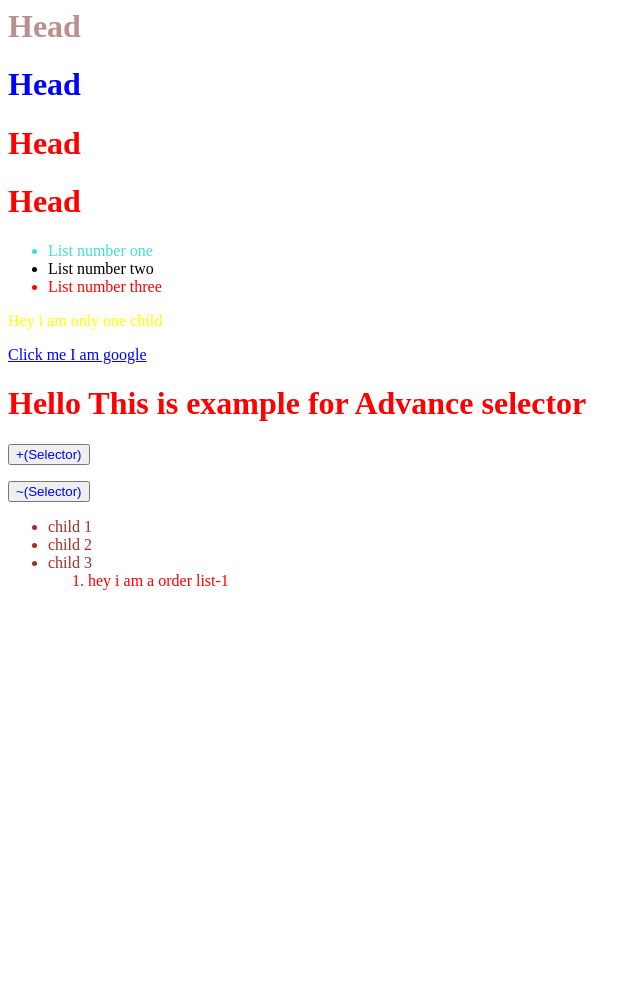
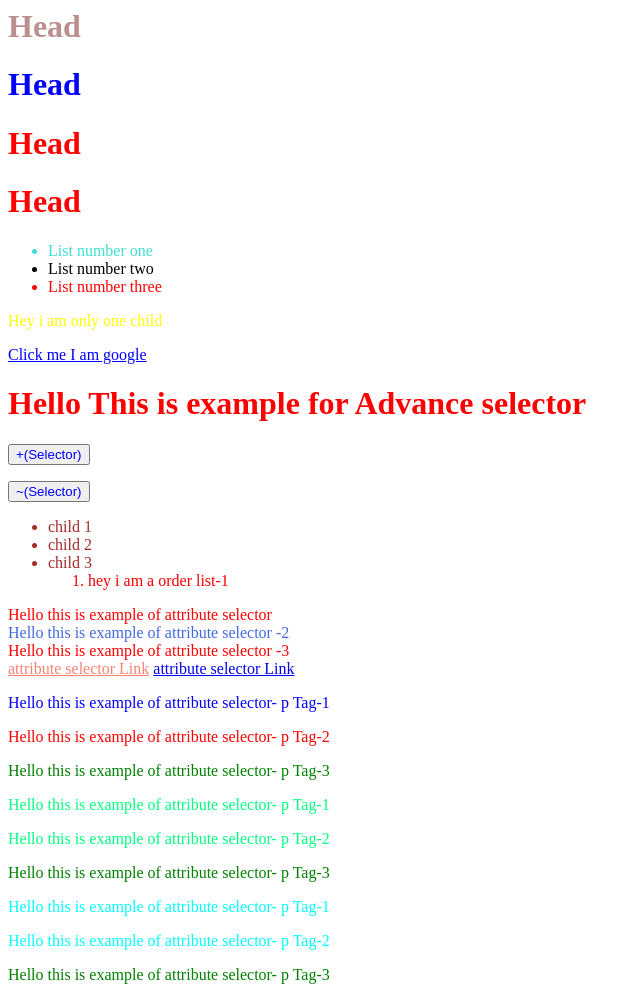
Before and after one commit to imtechieraj/CSS-Learning, a website: page index.html in a window 1280 px wide. Shown: the whole page, without its empty margins (0-641 px from the left). Before the commit the page ends 800 px from the top, so only its background shows below. Drawn offline with Linux system fonts and the light colour scheme.

Commit message:
Leared:Attribute selector

```diff
--- a/index.html
+++ b/index.html
@@ -46,6 +46,32 @@
     </ol>
    </ul>
     </div>
+    <span title="spanTitle">
+        Hello this is example of attribute selector
+    </span> <br>
+    <span title="spanTitle" alt="alter">
+        Hello this is example of attribute selector -2
+    </span><br>
+    <span title="spanTitle">
+        Hello this is example of attribute selector -3
+    </span><br>
+
+    <a href="http://google.com" target="_blank">attribute selector Link</a>
+    <a href="http://google.com">attribute selector Link</a>
+
+
+    <p title="Country India">Hello this is example of attribute selector- p Tag-1</p>
+    <p title="Country sriLanga">Hello this is example of attribute selector- p Tag-2</p>
+    <p title="Countrypakistan">Hello this is example of attribute selector- p Tag-3</p>
+
+    <p title="content-India">Hello this is example of attribute selector- p Tag-1</p>
+    <p title="content-sriLanga">Hello this is example of attribute selector- p Tag-2</p>
+    <p title="contentpakistan">Hello this is example of attribute selector- p Tag-3</p>
+
+    <p title="anyword-India">Hello this is example of attribute selector- p Tag-1</p>
+    <p title="anyword-sriLanga">Hello this is example of attribute selector- p Tag-2</p>
+    <p title="anywordpakistan">Hello this is example of attribute selector- p Tag-3</p>
+
 </body>
 
 </html>
--- a/style.css
+++ b/style.css
@@ -68,6 +68,55 @@ h1~button {
     color: brown;
 }
 
+/* Descendant Selector */
+
 /* .childSelector li {
     color: brown;
 } */
+
+/* CSS [attribute] selector */
+
+span[title]{
+    color:red
+}
+
+span[alt]{
+    color: royalblue;
+}
+
+a[target='_blank']{
+    color: salmon;
+}
+
+p[title~='Country']{
+    color:seagreen
+}
+
+/* values should be case sensitive */
+p[title~='India']{
+    color:blue
+}
+
+p[title~='sriLanga']{
+    color:red
+}
+
+/* Start with content as a word  */
+p[title|='content']{
+    color: springgreen;
+}
+/* any word */
+p[title^='anyword']{
+    color: aqua;
+}
+
+/* End with */
+p[title*='pakistan']{
+    color: green;
+}
+
+/* Global selector */
+
+/* p[title*='-']{
+    color: green;
+} */
```
